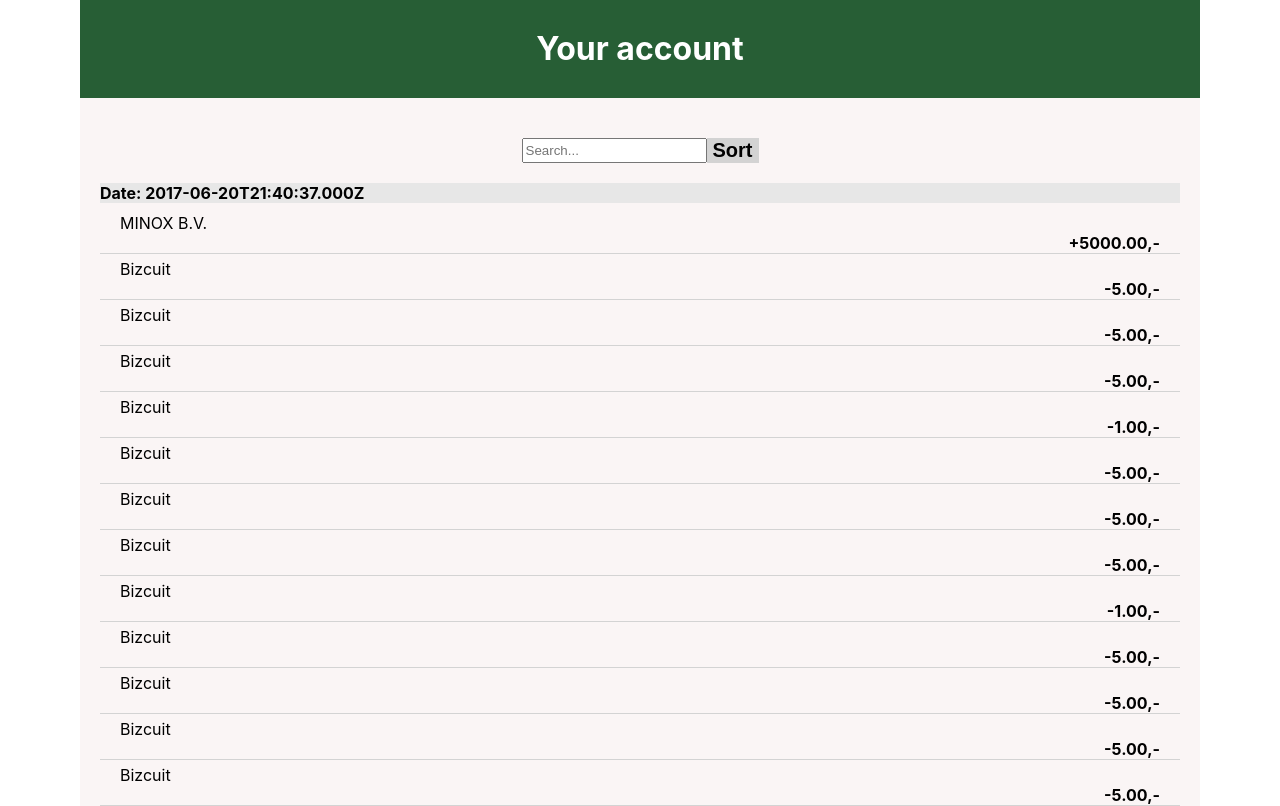
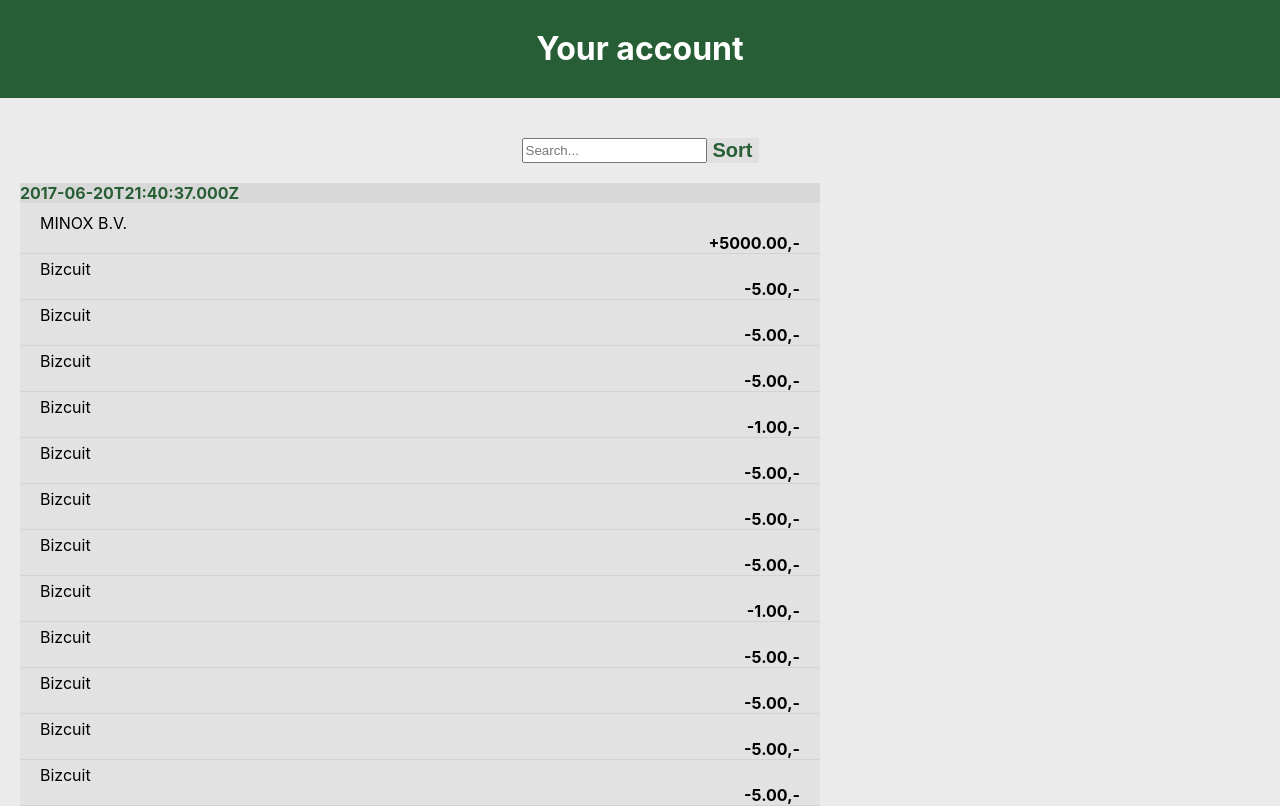
Before and after one commit to laurenssvg/bizcuit-assignment, a React (Create React App) app: page / in a window 1280 px wide. Shown: the top 806 px of the page. Built offline with nearby package versions, Linux system fonts and the light colour scheme.

Commit message:
extra styling done

```diff
--- a/package.json
+++ b/package.json
@@ -3,6 +3,7 @@
   "version": "0.1.0",
   "private": true,
   "dependencies": {
+    "@material-ui/core": "^4.9.0",
     "@testing-library/jest-dom": "^4.2.4",
     "@testing-library/react": "^9.3.2",
     "@testing-library/user-event": "^7.1.2",
--- a/public/index.html
+++ b/public/index.html
@@ -10,6 +10,14 @@
       content="Web site created using create-react-app"
     />
     <link rel="apple-touch-icon" href="%PUBLIC_URL%/logo192.png" />
+    <link
+      rel="stylesheet"
+      href="https://fonts.googleapis.com/css?family=Roboto:300,400,500,700&display=swap"
+    />
+    <link
+      rel="stylesheet"
+      href="https://fonts.googleapis.com/icon?family=Material+Icons"
+    />
     <!--
       manifest.json provides metadata used when your web app is installed on a
       user's mobile device or desktop. See https://developers.google.com/web/fundamentals/web-app-manifest/
--- a/src/App.css
+++ b/src/App.css
@@ -1,5 +1,4 @@
 .App {
-  max-width: 70rem;
   margin: 0 auto;
-  background-color: rgb(250, 245, 245);
+  background-color: rgb(236, 235, 235);
 }
--- a/src/components/custom-button/custom-button.component.jsx
+++ b/src/components/custom-button/custom-button.component.jsx
@@ -3,7 +3,7 @@
 
 const CustomButton = () => {
   return (
-    <button type='button' className='sort'>
+    <button type="button" className="sort">
       Sort
     </button>
   );
--- a/src/components/custom-button/custom-button.styles.css
+++ b/src/components/custom-button/custom-button.styles.css
@@ -1,8 +1,10 @@
 .sort {
-  background: lightgray;
+  background: #e0e0e0;
   border: none;
   font-weight: bold;
   font-size: 20px;
+  color: #275e35;
+  justify-content: flex-end;
 }
 
 .sort:hover {
--- a/src/components/search-box/search-box.component.jsx
+++ b/src/components/search-box/search-box.component.jsx
@@ -5,10 +5,10 @@
 
 export const SearchBox = ({ placeholder, handleChange }) => {
   return (
-    <div className='search-and-sort'>
+    <div className="search-and-sort">
       <input
-        className='search'
-        type='search'
+        className="search"
+        type="search"
         placeholder={placeholder}
         onChange={handleChange}
       ></input>
--- a/src/components/statement/statement.component.jsx
+++ b/src/components/statement/statement.component.jsx
@@ -6,8 +6,8 @@
 const Statement = ({ statements }) => {
   const statement = statements.map(statement => {
     return (
-      <div className="statement">
-        <div className="date-and-balance">Date: {statement.date}</div>
+      <div className="overview">
+        <div className="date-and-balance">{statement.date}</div>
         <div className="transactions">
           {statement.transactions.map(transaction => (
             <StatementTransaction
@@ -20,7 +20,7 @@
     );
   });
 
-  return <div className="overview">{statement}</div>;
+  return <div className="container">{statement}</div>;
 };
 
 export default Statement;
--- a/src/components/statement/statement.styles.css
+++ b/src/components/statement/statement.styles.css
@@ -2,11 +2,21 @@
   display: flex;
   flex-direction: column;
   margin: 20px;
+  max-width: 50rem;
+  justify-content: center;
+  background-color: rgb(226, 226, 226);
 }
 
 .date-and-balance {
-  background-color: rgb(231, 231, 231);
+  background-color: #d8d8d8;
+  color: #275e35;
   user-select: none;
   font-weight: bold;
   margin-bottom: 10px;
 }
+
+.container {
+  display: flex;
+  flex-direction: column;
+  justify-content: space-between;
+}
```
Also changed, not shown: 1 other file (tests, documents, lock files or other folders).
